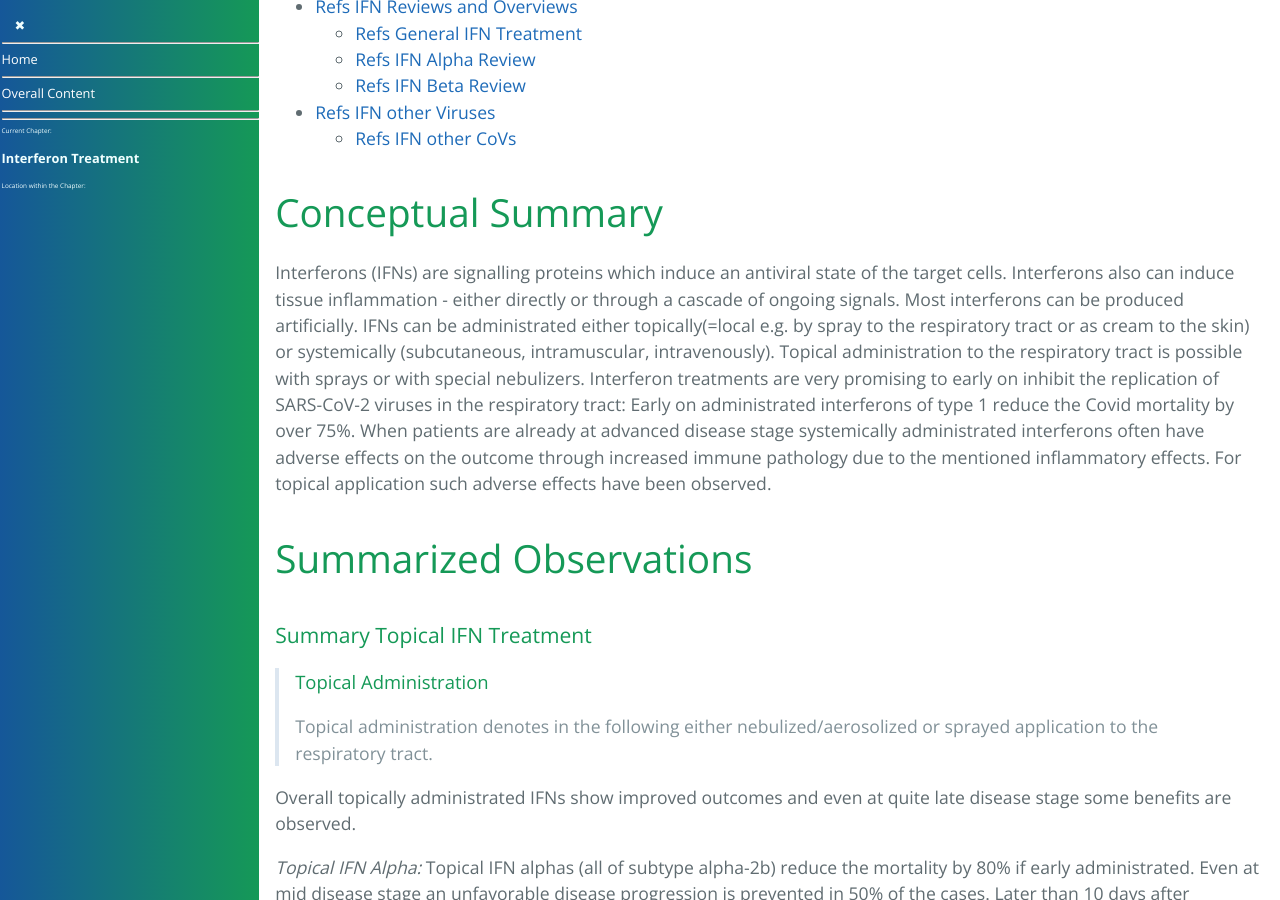
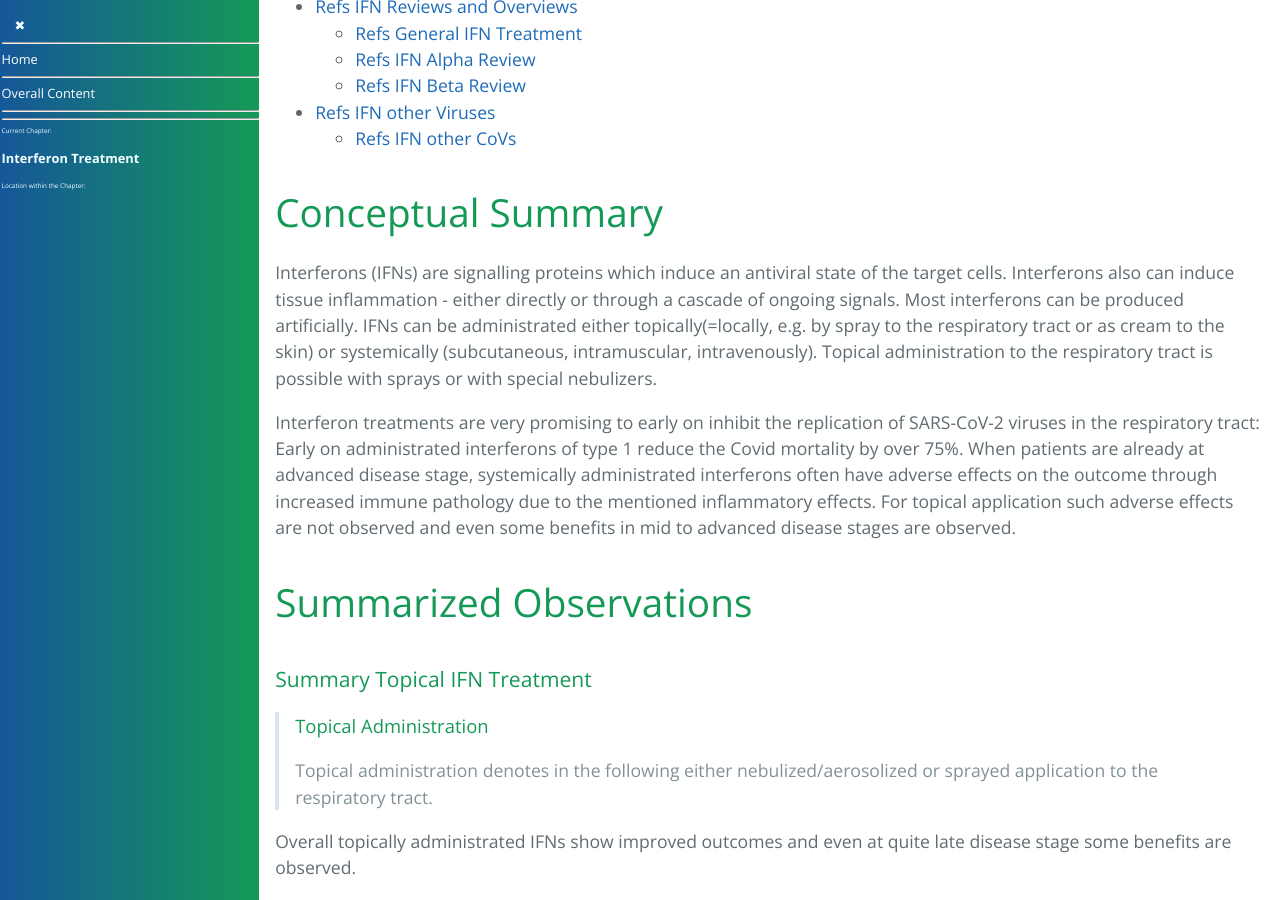
Before and after one commit to forestgrape/coronavirus, a Jekyll site: the page built from 6_prevention_and_treatment/interferon.md, in a window 1280 px wide and 900 px high, scrolled down 827 px. Built offline with Jekyll 4.4.1, drawn with Linux system fonts in a browser that asks for light colours; our own code applies the rules of GitHub Pages for plain Markdown files.

Commit message:
formulations in interferon.md

```diff
--- a/6_prevention_and_treatment/interferon.md
+++ b/6_prevention_and_treatment/interferon.md
@@ -37,8 +37,9 @@
 
 
 ## Conceptual Summary
-Interferons (IFNs) are signalling proteins which induce an antiviral state of the target cells. Interferons also can induce tissue inflammation - either directly or through a cascade of ongoing signals. Most interferons can be produced artificially. IFNs can be administrated either topically(=local e.g. by spray to the respiratory tract or as cream to the skin) or systemically (subcutaneous, intramuscular, intravenously). Topical administration to the respiratory tract is possible with sprays or with special nebulizers.
-Interferon treatments are very promising to early on inhibit the replication of SARS-CoV-2 viruses in the respiratory tract: Early on administrated interferons of type 1 reduce the Covid mortality by over 75%. When patients are already at advanced disease stage systemically administrated interferons often have adverse effects on the outcome through increased immune pathology due to the mentioned inflammatory effects. For topical application such adverse effects have been observed.
+Interferons (IFNs) are signalling proteins which induce an antiviral state of the target cells. Interferons also can induce tissue inflammation - either directly or through a cascade of ongoing signals. Most interferons can be produced artificially. IFNs can be administrated either topically(=locally, e.g. by spray to the respiratory tract or as cream to the skin) or systemically (subcutaneous, intramuscular, intravenously). Topical administration to the respiratory tract is possible with sprays or with special nebulizers.
+
+Interferon treatments are very promising to early on inhibit the replication of SARS-CoV-2 viruses in the respiratory tract: Early on administrated interferons of type 1 reduce the Covid mortality by over 75%. When patients are already at advanced disease stage, systemically administrated interferons often have adverse effects on the outcome through increased immune pathology due to the mentioned inflammatory effects. For topical application such adverse effects are not observed and even some benefits in mid to advanced disease stages are observed.
 
 
 ## Summarized Observations
```
